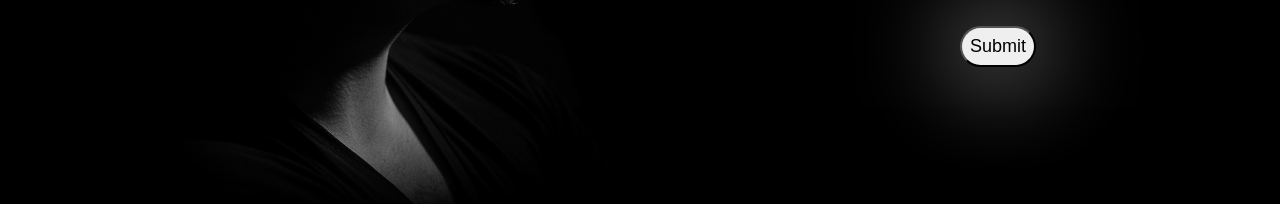
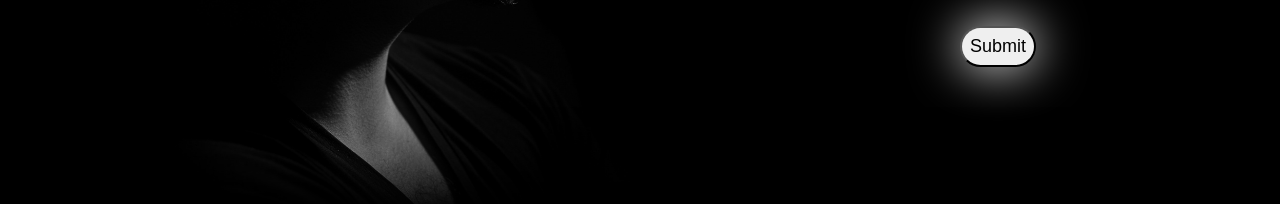
Before and after one commit to codinarts/MyMe.github.io, a plain HTML site: page index.html in a window 1280 px wide. In both pictures the pointer is over the input 998 px from the left and 642 px from the top of the page. Shown: the part 596-800 px from the top of the page. Drawn offline with Linux system fonts and the light colour scheme.

Commit message:
Update style.css

```diff
--- a/style.css
+++ b/style.css
@@ -147,7 +147,7 @@ nav a{
 
 
 .submit:hover{
-    box-shadow:  0 0 100px white;
+    box-shadow:  0 0 50px white;
 
 }
 
```
